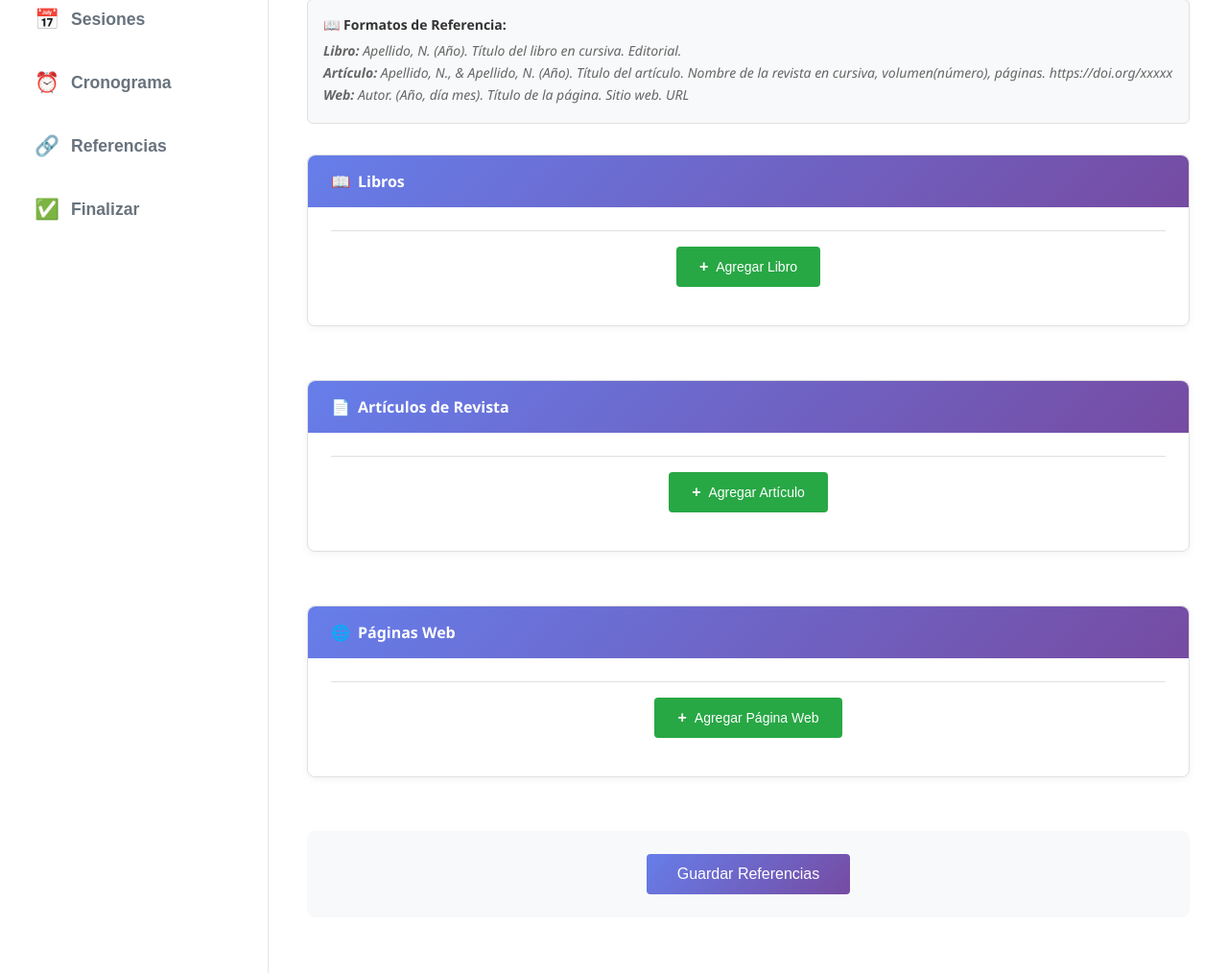
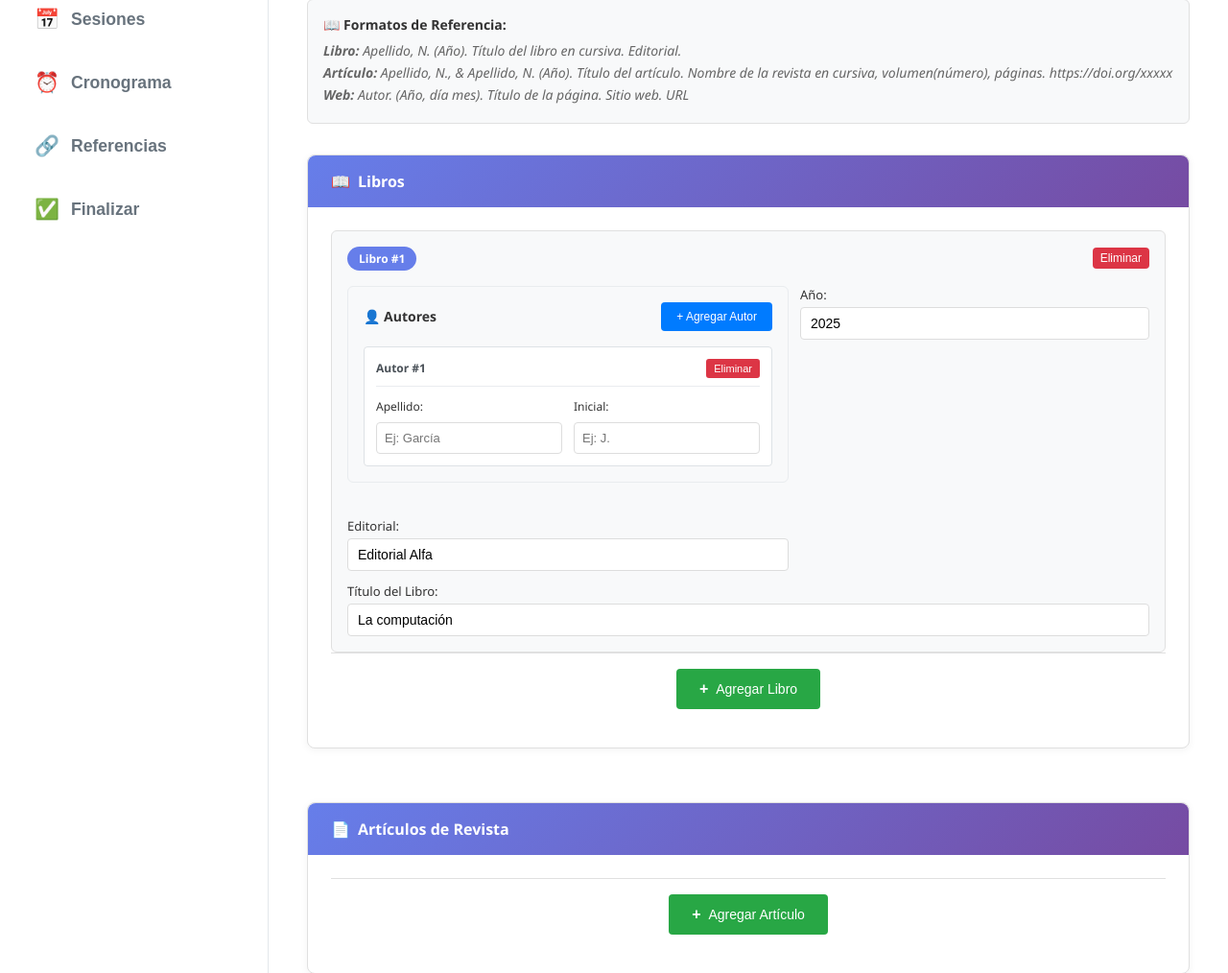
Before and after one commit to jhonReyCerna/flask_silabo, a Flask app: page /referencias in a window 1280 px wide. Shown: the part 472-1486 px from the top of the page at 96% size. Run offline with Flask 3, Linux system fonts and the light colour scheme; data that the repository does not hold is empty.

Commit message:
primer commidtfsfsgsdsddssdsjds

```diff
--- a/app.py
+++ b/app.py
@@ -195,7 +195,6 @@ def competencias():
 def guardar_competencias():
     """Guarda los datos del formulario de competencias con nueva estructura"""
     try:
-        # Cargar datos existentes para obtener las unidades
         datos = cargar_datos()
         unidades_data = datos.get('unidades', {})
 
@@ -205,7 +204,6 @@ def guardar_competencias():
                 'error': 'No se encontraron unidades. Debes crear las unidades primero.'
             }), 400
 
-        # Obtener datos JSON del frontend
         competencias_data = request.form.get('competencias_data')
         if not competencias_data:
             return jsonify({
@@ -221,7 +219,6 @@ def guardar_competencias():
                 'error': 'Datos de competencias inválidos.'
             }), 400
 
-        # Validar estructura de datos
         for unidad_comp in unidades_competencias:
             numero_unidad = unidad_comp.get('numero_unidad')
             competencias = unidad_comp.get('competencias', [])
@@ -238,7 +235,6 @@ def guardar_competencias():
                     'error': f'La unidad {numero_unidad} no puede tener más de 4 competencias.'
                 }), 400
 
-            # Validar que cada competencia tenga la estructura correcta
             for i, competencia in enumerate(competencias):
                 if not isinstance(competencia, dict):
                     return jsonify({
@@ -256,15 +252,12 @@ def guardar_competencias():
                         'error': f'Todas las competencias deben tener código, título y descripción.'
                     }), 400
 
-        # Estructurar datos para guardar
         datos_formulario = {
             'unidades_competencias': unidades_competencias
         }
 
-        # Cargar datos existentes y agregar competencias
         datos['competencias'] = datos_formulario
 
-        # Guardar datos actualizados
         guardar_datos(datos)
 
         print(f"DEBUG: Competencias guardadas exitosamente para {len(unidades_competencias)} unidades")
@@ -344,7 +337,6 @@ def guardar_productos():
                 'error': 'No se encontraron unidades. Debes crear las unidades primero.'
             }), 400
 
-        # Obtener datos JSON del frontend
         productos_data = request.form.get('productos_data')
         if not productos_data:
             return jsonify({
@@ -360,7 +352,6 @@ def guardar_productos():
                 'error': 'Datos de productos inválidos.'
             }), 400
 
-        # Validar estructura de datos
         for unidad_prod in unidades_productos:
             numero_unidad = unidad_prod.get('numero_unidad')
             productos = unidad_prod.get('productos', [])
@@ -377,7 +368,6 @@ def guardar_productos():
                     'error': f'La unidad {numero_unidad} no puede tener más de 4 productos.'
                 }), 400
 
-            # Validar que cada producto tenga la estructura correcta
             for i, producto in enumerate(productos):
                 if not isinstance(producto, dict):
                     return jsonify({
@@ -395,7 +385,6 @@ def guardar_productos():
                         'error': f'Todos los campos son obligatorios para el producto {i+1} de la unidad {numero_unidad}.'
                     }), 400
 
-        # Guardar productos
         datos['productos'] = {
             'unidades_productos': unidades_productos
         }
@@ -471,7 +460,6 @@ def guardar_sesiones():
                 'error': 'No se encontraron unidades. Debes crear las unidades primero.'
             }), 400
 
-        # Obtener datos JSON del frontend
         sesiones_data = request.form.get('sesiones_data')
         if not sesiones_data:
             return jsonify({
@@ -487,7 +475,6 @@ def guardar_sesiones():
                 'error': 'Datos de sesiones inválidos.'
             }), 400
 
-        # Validar estructura de datos
         for unidad_ses in unidades_sesiones:
             sesiones = unidad_ses.get('sesiones', [])
             if not isinstance(sesiones, list) or len(sesiones) < 1:
@@ -503,7 +490,6 @@ def guardar_sesiones():
                         'error': 'Cada sesión debe tener número y temario.'
                     }), 400
 
-        # Guardar en el archivo
         datos['sesiones'] = {
             'unidades_sesiones': unidades_sesiones
         }
@@ -624,7 +610,6 @@ def api_cargar_unidades_para_cronograma():
     datos = cargar_datos()
     unidades_data = datos.get('unidades', {})
 
-    # Transformar los datos para el cronograma
     unidades_list = []
     if 'unidades_detalle' in unidades_data:
         for i, unidad in enumerate(unidades_data['unidades_detalle']):
@@ -652,18 +637,14 @@ def guardar_referencias():
     try:
         referencias_data = request.get_json()
 
-        # Cargar datos existentes
         datos = cargar_datos()
 
-        # Actualizar referencias
         datos['referencias'] = {
-            'fecha_guardado': datetime.now().isoformat(),
             'libros': referencias_data.get('libros', []),
             'articulos': referencias_data.get('articulos', []),
             'web': referencias_data.get('web', [])
         }
 
-        # Guardar datos
         guardar_datos(datos)
 
         return jsonify({
--- a/static/css/referencias.css
+++ b/static/css/referencias.css
@@ -299,11 +299,121 @@
   font-weight: bold;
 }
 
+.autores-section {
+  margin-bottom: 1.5rem;
+  padding: 1rem;
+  background: #f8f9fa;
+  border: 1px solid #e9ecef;
+  border-radius: 6px;
+}
+
+.autores-header {
+  display: flex;
+  justify-content: space-between;
+  align-items: center;
+  margin-bottom: 1rem;
+}
+
+.autores-header h4 {
+  margin: 0;
+  color: #333;
+  font-size: 14px;
+  font-weight: 600;
+}
+
+.btn-agregar-autor {
+  background-color: #007bff;
+  color: white;
+  border: none;
+  padding: 0.5rem 1rem;
+  border-radius: 4px;
+  cursor: pointer;
+  font-size: 12px;
+  transition: background-color 0.2s;
+}
+
+.btn-agregar-autor:hover {
+  background-color: #0056b3;
+}
+
+.autores-lista {
+  display: flex;
+  flex-direction: column;
+  gap: 1rem;
+}
+
+.autor-item {
+  background: white;
+  border: 1px solid #dee2e6;
+  border-radius: 4px;
+  padding: 0.75rem;
+}
+
+.autor-header {
+  display: flex;
+  justify-content: space-between;
+  align-items: center;
+  margin-bottom: 0.75rem;
+  padding-bottom: 0.5rem;
+  border-bottom: 1px solid #e9ecef;
+}
+
+.autor-numero {
+  font-weight: 600;
+  color: #495057;
+  font-size: 12px;
+}
+
+.btn-eliminar-autor {
+  background-color: #dc3545;
+  color: white;
+  border: none;
+  padding: 0.25rem 0.5rem;
+  border-radius: 3px;
+  cursor: pointer;
+  font-size: 11px;
+  transition: background-color 0.2s;
+}
+
+.btn-eliminar-autor:hover {
+  background-color: #c82333;
+}
+
+.autor-campos {
+  display: grid;
+  grid-template-columns: 1fr 1fr;
+  gap: 0.75rem;
+}
+
+.autor-campos .form-row {
+  margin-bottom: 0;
+}
+
+.autor-campos .form-row label {
+  font-size: 12px;
+  margin-bottom: 0.25rem;
+}
+
+.autor-campos .form-row input {
+  padding: 0.5rem;
+  font-size: 13px;
+}
+
 @media (max-width: 768px) {
   .referencia-campos.libro,
   .referencia-campos.articulo,
   .referencia-campos.web {
     grid-template-columns: 1fr;
+  }
+
+  .autor-campos {
+    grid-template-columns: 1fr;
+  }
+
+  .autores-header {
+    flex-direction: column;
+    gap: 0.5rem;
+    align-items: flex-start;
   }
 
   .form-buttons {
@@ -335,4 +445,18 @@
     gap: 0.5rem;
     align-items: flex-start;
   }
+
+  .autores-section {
+    padding: 0.75rem;
+  }
+
+  .autor-item {
+    padding: 0.5rem;
+  }
+
+  .autor-header {
+    flex-direction: column;
+    gap: 0.25rem;
+    align-items: flex-start;
+  }
 }
--- a/static/js/referencias.js
+++ b/static/js/referencias.js
@@ -82,15 +82,15 @@ document.addEventListener('DOMContentLoaded', function() {
         if (tipo === 'libros') {
             campos = `
                 <div class="referencia-campos libro">
-                    <div class="form-row">
-                        <label for="${tipo}-apellido-${numero}">Apellido del Autor:</label>
-                        <input type="text" id="${tipo}-apellido-${numero}" name="${tipo}[${numero-1}][apellido]"
-                               value="${datos ? datos.apellido || '' : ''}" placeholder="Ej: García" required>
-                    </div>
-                    <div class="form-row">
-                        <label for="${tipo}-inicial-${numero}">Inicial del Nombre:</label>
-                        <input type="text" id="${tipo}-inicial-${numero}" name="${tipo}[${numero-1}][inicial]"
-                               value="${datos ? datos.inicial || '' : ''}" placeholder="Ej: J." required>
+                    <div class="autores-section">
+                        <div class="autores-header">
+                            <h4>👤 Autores</h4>
+                            <button type="button" class="btn-agregar-autor" onclick="agregarAutor('${tipo}', ${numero})">
+                                + Agregar Autor
+                            </button>
+                        </div>
+                        <div class="autores-lista" id="${tipo}-autores-${numero}">
+                        </div>
                     </div>
                     <div class="form-row">
                         <label for="${tipo}-año-${numero}">Año:</label>
@@ -112,25 +112,15 @@ document.addEventListener('DOMContentLoaded', function() {
         } else if (tipo === 'articulos') {
             campos = `
                 <div class="referencia-campos articulo">
-                    <div class="form-row">
-                        <label for="${tipo}-apellido1-${numero}">Apellido Autor 1:</label>
-                        <input type="text" id="${tipo}-apellido1-${numero}" name="${tipo}[${numero-1}][apellido1]"
-                               value="${datos ? datos.apellido1 || '' : ''}" placeholder="Ej: García" required>
-                    </div>
-                    <div class="form-row">
-                        <label for="${tipo}-inicial1-${numero}">Inicial Autor 1:</label>
-                        <input type="text" id="${tipo}-inicial1-${numero}" name="${tipo}[${numero-1}][inicial1]"
-                               value="${datos ? datos.inicial1 || '' : ''}" placeholder="Ej: J." required>
-                    </div>
-                    <div class="form-row">
-                        <label for="${tipo}-apellido2-${numero}">Apellido Autor 2:</label>
-                        <input type="text" id="${tipo}-apellido2-${numero}" name="${tipo}[${numero-1}][apellido2]"
-                               value="${datos ? datos.apellido2 || '' : ''}" placeholder="Ej: López (opcional)">
-                    </div>
-                    <div class="form-row">
-                        <label for="${tipo}-inicial2-${numero}">Inicial Autor 2:</label>
-                        <input type="text" id="${tipo}-inicial2-${numero}" name="${tipo}[${numero-1}][inicial2]"
-                               value="${datos ? datos.inicial2 || '' : ''}" placeholder="Ej: M. (opcional)">
+                    <div class="autores-section">
+                        <div class="autores-header">
+                            <h4>👤 Autores</h4>
+                            <button type="button" class="btn-agregar-autor" onclick="agregarAutor('${tipo}', ${numero})">
+                                + Agregar Autor
+                            </button>
+                        </div>
+                        <div class="autores-lista" id="${tipo}-autores-${numero}">
+                        </div>
                     </div>
                     <div class="form-row">
                         <label for="${tipo}-año-${numero}">Año:</label>
@@ -172,10 +162,15 @@ document.addEventListener('DOMContentLoaded', function() {
         } else if (tipo === 'web') {
             campos = `
                 <div class="referencia-campos web">
-                    <div class="form-row">
-                        <label for="${tipo}-autor-${numero}">Autor:</label>
-                        <input type="text" id="${tipo}-autor-${numero}" name="${tipo}[${numero-1}][autor]"
-                               value="${datos ? datos.autor || '' : ''}" placeholder="Ej: García, J." required>
+                    <div class="autores-section">
+                        <div class="autores-header">
+                            <h4>👤 Autores</h4>
+                            <button type="button" class="btn-agregar-autor" onclick="agregarAutor('${tipo}', ${numero})">
+                                + Agregar Autor
+                            </button>
+                        </div>
+                        <div class="autores-lista" id="${tipo}-autores-${numero}">
+                        </div>
                     </div>
                     <div class="form-row">
                         <label for="${tipo}-año-${numero}">Año:</label>
@@ -237,6 +232,14 @@ document.addEventListener('DOMContentLoaded', function() {
         `;
 
         container.appendChild(referenciaDiv);
+
+        if (datos && datos.autores && datos.autores.length > 0) {
+            datos.autores.forEach((autor, index) => {
+                agregarAutor(tipo, numero, autor);
+            });
+        } else {
+            agregarAutor(tipo, numero);
+        }
     }
 
     window.eliminarReferencia = function(tipo, numero) {
@@ -257,6 +260,16 @@ document.addEventListener('DOMContentLoaded', function() {
             let tipoTexto = tipo === 'libros' ? 'Libro' : (tipo === 'articulos' ? 'Artículo' : 'Página Web');
             numeroElement.textContent = `${tipoTexto} #${nuevoNumero}`;
 
+            const autoresContainer = referencia.querySelector('.autores-lista');
+            if (autoresContainer) {
+                autoresContainer.id = `${tipo}-autores-${nuevoNumero}`;
+            }
+
+            const btnAgregarAutor = referencia.querySelector('.btn-agregar-autor');
+            if (btnAgregarAutor) {
+                btnAgregarAutor.setAttribute('onclick', `agregarAutor('${tipo}', ${nuevoNumero})`);
+            }
+
             const campos = referencia.querySelectorAll('input, select');
             campos.forEach(campo => {
                 const oldName = campo.name;
@@ -264,7 +277,7 @@ document.addEventListener('DOMContentLoaded', function() {
                 campo.name = newName;
 
                 const oldId = campo.id;
-                const newId = oldId.replace(/-\d+$/, `-${nuevoNumero}`);
+                const newId = oldId.replace(/-\d+(-\d+)?$/, `-${nuevoNumero}$1`);
                 campo.id = newId;
             });
 
@@ -272,9 +285,86 @@ document.addEventListener('DOMContentLoaded', function() {
             btnEliminar.setAttribute('onclick', `eliminarReferencia('${tipo}', ${nuevoNumero})`);
 
             referencia.id = `${tipo}-${nuevoNumero}`;
+
+            renumerarAutores(tipo, nuevoNumero);
         });
 
         contadores[tipo] = referencias.length + 1;
+    }
+
+    window.agregarAutor = function(tipo, numeroReferencia, autorData = null) {
+        const autoresContainer = document.getElementById(`${tipo}-autores-${numeroReferencia}`);
+        const numeroAutor = autoresContainer.children.length + 1;
+
+        const autorDiv = document.createElement('div');
+        autorDiv.className = 'autor-item';
+        autorDiv.id = `${tipo}-autor-${numeroReferencia}-${numeroAutor}`;
+
+        autorDiv.innerHTML = `
+            <div class="autor-header">
+                <span class="autor-numero">Autor #${numeroAutor}</span>
+                <button type="button" class="btn-eliminar-autor" onclick="eliminarAutor('${tipo}', ${numeroReferencia}, ${numeroAutor})">
+                    Eliminar
+                </button>
+            </div>
+            <div class="autor-campos">
+                <div class="form-row">
+                    <label for="${tipo}-autor-apellido-${numeroReferencia}-${numeroAutor}">Apellido:</label>
+                    <input type="text" id="${tipo}-autor-apellido-${numeroReferencia}-${numeroAutor}"
+                           name="${tipo}[${numeroReferencia-1}][autores][${numeroAutor-1}][apellido]"
+                           value="${autorData ? autorData.apellido || '' : ''}"
+                           placeholder="Ej: García" required>
+                </div>
+                <div class="form-row">
+                    <label for="${tipo}-autor-inicial-${numeroReferencia}-${numeroAutor}">Inicial:</label>
+                    <input type="text" id="${tipo}-autor-inicial-${numeroReferencia}-${numeroAutor}"
+                           name="${tipo}[${numeroReferencia-1}][autores][${numeroAutor-1}][inicial]"
+                           value="${autorData ? autorData.inicial || '' : ''}"
+                           placeholder="Ej: J." required>
+                </div>
+            </div>
+        `;
+
+        autoresContainer.appendChild(autorDiv);
+    };
+
+    window.eliminarAutor = function(tipo, numeroReferencia, numeroAutor) {
+        const autorElement = document.getElementById(`${tipo}-autor-${numeroReferencia}-${numeroAutor}`);
+        const autoresContainer = document.getElementById(`${tipo}-autores-${numeroReferencia}`);
+
+        if (autorElement && autoresContainer.children.length > 1) {
+            autorElement.remove();
+            renumerarAutores(tipo, numeroReferencia);
+        } else if (autoresContainer.children.length === 1) {
+            alert('Debe haber al menos un autor por referencia.');
+        }
+    };
+
+    function renumerarAutores(tipo, numeroReferencia) {
+        const autoresContainer = document.getElementById(`${tipo}-autores-${numeroReferencia}`);
+        const autores = autoresContainer.querySelectorAll('.autor-item');
+
+        autores.forEach((autor, index) => {
+            const nuevoNumero = index + 1;
+            const numeroElement = autor.querySelector('.autor-numero');
+            numeroElement.textContent = `Autor #${nuevoNumero}`;
+
+            const campos = autor.querySelectorAll('input');
+            campos.forEach(campo => {
+                const oldName = campo.name;
+                const newName = oldName.replace(/\[autores\]\[\d+\]/, `[autores][${index}]`);
+                campo.name = newName;
+
+                const oldId = campo.id;
+                const newId = oldId.replace(/-\d+$/, `-${nuevoNumero}`);
+                campo.id = newId;
+            });
+
+            const btnEliminar = autor.querySelector('.btn-eliminar-autor');
+            btnEliminar.setAttribute('onclick', `eliminarAutor('${tipo}', ${numeroReferencia}, ${nuevoNumero})`);
+
+            autor.id = `${tipo}-autor-${numeroReferencia}-${nuevoNumero}`;
+        });
     }
 
     function guardarReferencias(event) {
```
Also changed, not shown: historial.json (+21 -0 lines).
